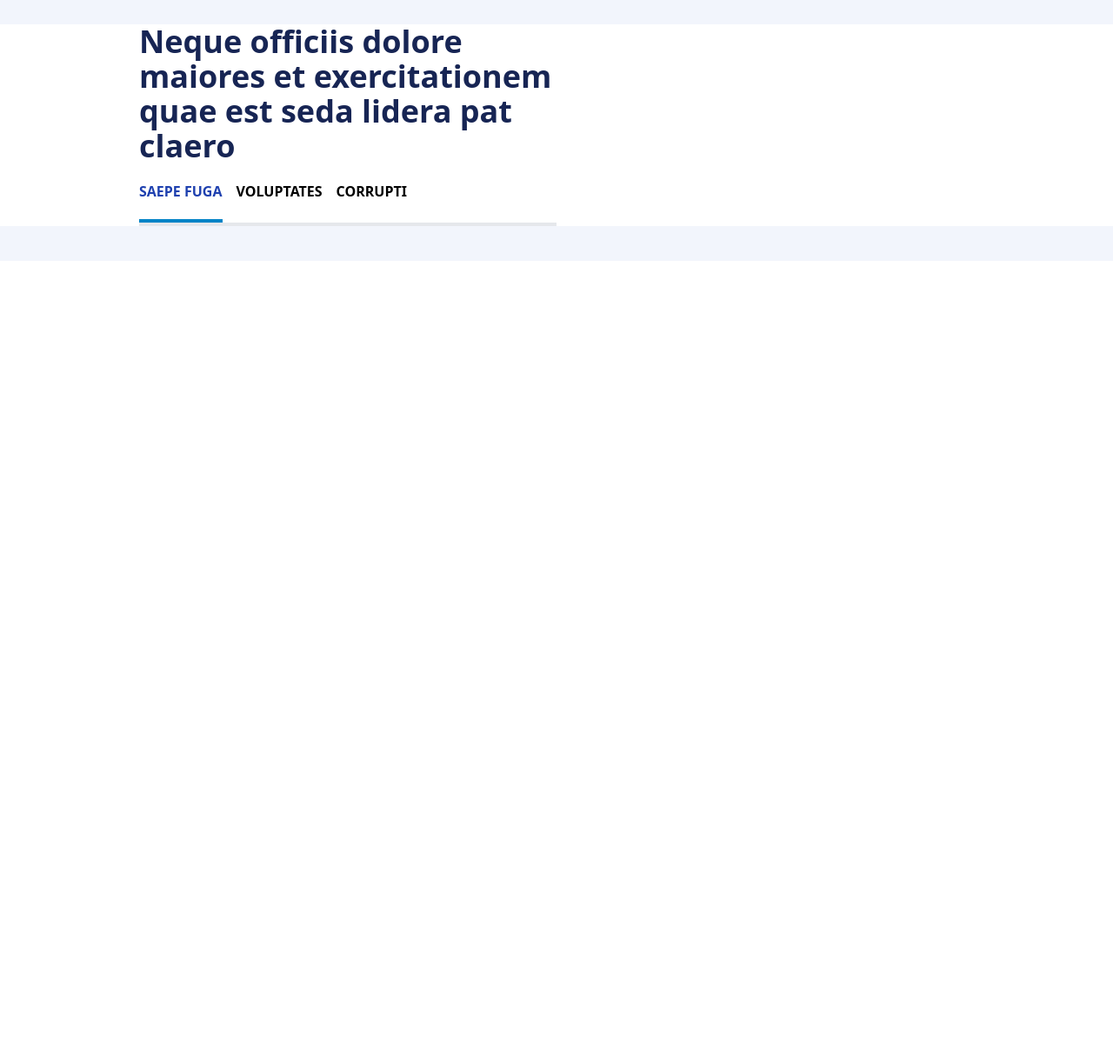
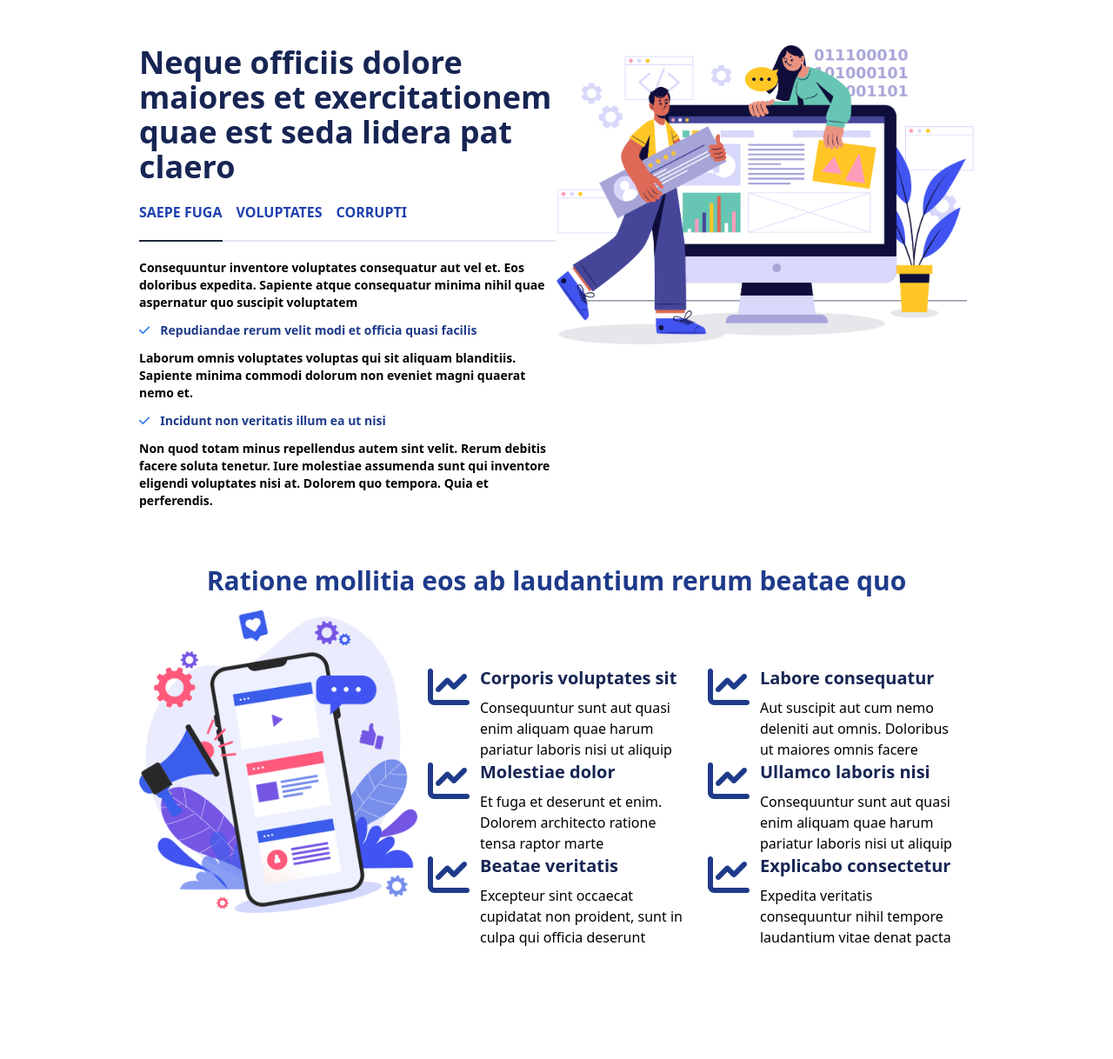
Before and after one commit to Gamalielaradeya/FlexStart, a website: page src/index.html in a window 1280 px wide. Shown: the part 2654-3872 px from the top of the page at 87% size. Before the commit the page ends 2954 px from the top, so only its background shows below. Drawn offline with Linux system fonts and the light colour scheme.

Commit message:
Tambah design

```diff
--- a/src/index.html
+++ b/src/index.html
@@ -234,17 +234,110 @@
     </div>
 </div>
 
-<div class="bg-white w-full my-10">
+<div class="bg-white w-full pt-16">
     <div class="w-9/12 mx-auto flex flex-row">
         <div class="flex flex-col w-6/12 space-y-5">
             <span class="font-bold text-blue-950 text-4xl">Neque officiis dolore maiores et exercitationem quae est seda lidera pat claero</span>
-            <div class="flex flex-col border-b-4 relative">
-                <ul class="flex flex-row space-x-4 text-md font-semibold uppercase ">
-                    <li class="text-blue-800 border-b-4 border-sky-600 pb-5">saepe fuga</li>
-                    <li>voluptates</li>
-                    <li>corrupti</li>
+            <div class="flex flex-col relative space-y-2">
+                <ul class="box-content static flex flex-row space-x-4 text-md font-semibold uppercase mb-3 ">
+                    <li class="text-blue-800 pb-5 z-10  border-slate-800 border-b-2 ">saepe fuga</li>
+                    <li class="text-blue-800 pb-5 z-10 hover:border-slate-800 hover:border-b-2">voluptates</li>
+                    <li class="text-blue-800 pb-5 z-10 hover:border-slate-800 hover:border-b-2 ">corrupti</li>
+                    <div class="w-full h-[2px] top-11 right-0 bg-slate-200 absolute"></div>
                 </ul>
-                <div class="bg-slate-200 w-full absolute"></div>
+                <div class="flex flex-col space-y-3 font-semibold text-sm">
+                    <span>Consequuntur inventore voluptates consequatur aut vel et. Eos doloribus expedita. Sapiente atque consequatur minima nihil quae aspernatur quo suscipit voluptatem</span>
+                    <div class="flex flex-row items-center space-x-3">
+                        <i class="text-blue-500 fa-solid fa-check"></i>
+                        <span class="font-semibold text-blue-900">Repudiandae rerum velit modi et officia quasi facilis</span>
+                    </div>
+                    <span>Laborum omnis voluptates voluptas qui sit aliquam blanditiis. Sapiente minima commodi dolorum non eveniet magni quaerat nemo et.</span>
+                    <div class="flex flex-row items-center space-x-3">
+                        <i class="text-blue-500 fa-solid fa-check"></i>
+                        <span class="font-semibold text-blue-900">Incidunt non veritatis illum ea ut nisi</span>
+                    </div>
+                    <span>Non quod totam minus repellendus autem sint velit. Rerum debitis facere soluta tenetur. Iure molestiae assumenda sunt qui inventore eligendi voluptates nisi at. Dolorem quo tempora. Quia et perferendis.</span>
+                </div>
+            </div>
+        </div>
+        <div class="w-6/12 ">
+            <img class="w-auto h-auto" src="../assets/img/features-2.png" alt="">
+        </div>
+    </div>
+</div>
+
+<div class="bg-white w-full py-16">
+    <div class="w-9/12 mx-auto flex flex-col ">
+        <div class="font-bold text-blue-900 text-3xl text-center">
+            <span>Ratione mollitia eos ab laudantium rerum beatae quo</span>
+        </div>
+        <div class="flex flex-row justify-center pt-4">
+            <div class="w-4/12 ">
+                <img src="../assets/img/features-3.png" alt="">
+            </div>
+            <div class="w-8/12 grid grid-cols-2 gap-x-7 py-16 px-3">
+                <div class="group flex flex-row space-x-3">
+                    <div class="text-5xl text-blue-900">
+                        <i class="fa-solid fa-chart-line"></i>
+                    </div>
+                    <div class="flex flex-col space-y-2">
+                        <span class="font-semibold text-blue-950 text-xl">Corporis voluptates sit</span>
+                        <span class="text-md">Consequuntur sunt aut quasi enim aliquam quae harum pariatur laboris nisi ut aliquip</span>
+                    </div>
+                </div>
+
+                <div class="group flex flex-row space-x-3">
+                    <div class="text-5xl text-blue-900">
+                        <i class="fa-solid fa-chart-line"></i>
+                    </div>
+                    <div class="flex flex-col space-y-2">
+                        <span class="font-semibold text-blue-950 text-xl">Labore consequatur</span>
+                        <span class="text-md">Aut suscipit aut cum nemo deleniti aut omnis. Doloribus ut maiores omnis facere</span>
+                    </div>
+                </div>
+
+                <div class="group flex flex-row space-x-3">
+                    <div class="text-5xl text-blue-900">
+                        <i class="fa-solid fa-chart-line"></i>
+                    </div>
+                    <div class="flex flex-col space-y-2">
+                        <span class="font-semibold text-blue-950 text-xl">Molestiae dolor</span>
+                        <span class="text-md">Et fuga et deserunt et enim. Dolorem architecto ratione tensa raptor marte</span>
+                    </div>
+                </div>
+
+                <div class="group flex flex-row space-x-3">
+                    <div class="text-5xl text-blue-900">
+                        <i class="fa-solid fa-chart-line"></i>
+                    </div>
+                    <div class="flex flex-col space-y-2">
+                        <span class="font-semibold text-blue-950 text-xl">Ullamco laboris nisi</span>
+                        <span class="text-md">Consequuntur sunt aut quasi enim aliquam quae harum pariatur laboris nisi ut aliquip</span>
+                    </div>
+                </div>
+
+                <div class="group flex flex-row space-x-3">
+                    <div class="text-5xl text-blue-900">
+                        <i class="fa-solid fa-chart-line"></i>
+                    </div>
+                    <div class="flex flex-col space-y-2">
+                        <span class="font-semibold text-blue-950 text-xl">Beatae veritatis</span>
+                        <span class="text-md">Excepteur sint occaecat cupidatat non proident, sunt in culpa qui officia deserunt</span>
+                    </div>
+                </div>
+
+                <div class="group flex flex-row space-x-3">
+                    <div class="text-5xl text-blue-900">
+                        <i class="fa-solid fa-chart-line"></i>
+                    </div>
+                    <div class="flex flex-col space-y-2">
+                        <span class="font-semibold text-blue-950 text-xl">Explicabo consectetur</span>
+                        <span class="text-md">Expedita veritatis consequuntur nihil tempore laudantium vitae denat pacta</span>
+                    </div>
+                </div>
+
+
+
             </div>
         </div>
     </div>
```
Also changed, not shown: src/test.html (added, +145 -0 lines), assets/img/pngegg (1).png (added), assets/img/pngegg (2).png (added), assets/img/pngegg (3).png (added), dist/output.css.
